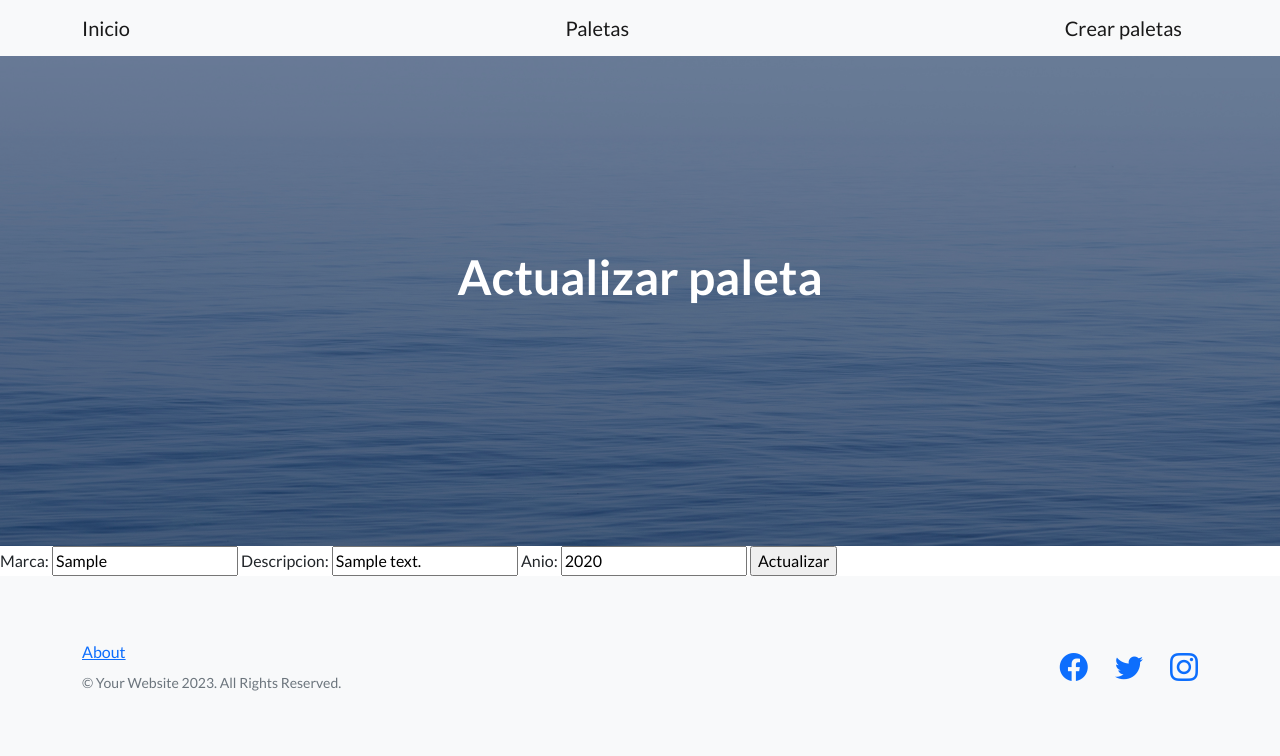
After one commit to NataliaChiara/nuevo-django, a Django app: page /paletas/1/actualizar/ in a window 1280 px wide. The commit adds this page. Shown: the top 756 px of the page. Run offline with Django 4.2, Linux system fonts and the light colour scheme; tables that the repository leaves empty hold one stand-in row (values such as "Sample post"); some libraries are stand-ins or nearby versions.

Commit message:
finalizo paletas

```diff
--- a/inicio/forms.py
+++ b/inicio/forms.py
@@ -1,9 +1,14 @@
 from django import forms
 
-class CrearPaletaFormulario(forms.Form):
+
+class BasePaletaFormulario(forms.Form):
     marca = forms.CharField(max_length=30)
     descripcion = forms.CharField(max_length=250)
     anio = forms.IntegerField()
 
+class CrearPaletaFormulario(BasePaletaFormulario):
+    ...
+class ActualizarPaletaFormulario(BasePaletaFormulario):
+    ...
 class BusquedaPaletaFormulario(forms.Form):
     marca = forms.CharField(max_length=30, required=False)
--- /dev/null
+++ b/inicio/templates/inicio/actualizar_paleta.html
@@ -0,0 +1,18 @@
+{% extends "base.html" %}
+
+{% block title_head %}
+<title>Actualizar paleta</title>
+{% endblock title_head %}
+
+{% block h1_header %}
+Actualizar paleta
+{% endblock h1_header %}
+
+{% block main %}
+
+<form action="" method='POST'>
+    {% csrf_token %}
+    {{formulario}}
+    <input type="submit" value="Actualizar">
+</form>
+{% endblock main %}
--- a/inicio/templates/inicio/paletas.html
+++ b/inicio/templates/inicio/paletas.html
@@ -18,7 +18,7 @@ Paletas
 {% if listado_de_paletas %}
 <ul>
     {% for paleta in listado_de_paletas %}
-    <li>{{paleta}}</li>
+    <li>{{paleta}} --- <a href={% url 'detalle_paleta' paleta.id %}>Ver más</a> | <a href={% url 'eliminar_paleta' paleta.id %}>Eliminar</a> | <a href={% url 'actualizar_paleta' paleta.id %}>Actualizar</a></li>
     {% endfor %}
 </ul>
 {% else %}
--- a/inicio/urls.py
+++ b/inicio/urls.py
@@ -1,9 +1,12 @@
 
 from django.urls import path
-from inicio.views import inicio, paletas, crear_paleta
+from inicio.views import inicio, paletas, crear_paleta, eliminar_paleta, actualizar_paleta, detalle_paleta
 
 urlpatterns = [
     path('', inicio, name='inicio'),
     path('paletas/', paletas, name='paletas'),
-    path('paletas/crear/', crear_paleta, name='crear_paleta')
+    path('paletas/crear/', crear_paleta, name='crear_paleta'),
+    path('paletas/<int:paleta_id>/', detalle_paleta, name='detalle_paleta'),
+    path('paletas/<int:paleta_id>/eliminar/', eliminar_paleta, name='eliminar_paleta'),
+    path('paletas/<int:paleta_id>/actualizar/', actualizar_paleta, name='actualizar_paleta')
 ]
--- a/inicio/views.py
+++ b/inicio/views.py
@@ -1,6 +1,6 @@
 from django.shortcuts import render, redirect
 from inicio.models import Paleta
-from inicio.forms import CrearPaletaFormulario, BusquedaPaletaFormulario
+from inicio.forms import CrearPaletaFormulario, BusquedaPaletaFormulario, ActualizarPaletaFormulario
 
 def inicio(request):
     return render(request, 'inicio/inicio.html', {})
@@ -43,3 +43,29 @@ def crear_paleta(request):
 
     formulario = CrearPaletaFormulario()
     return render(request, 'inicio/crear_paleta.html' , {'formulario': formulario})
+
+def eliminar_paleta (request, paleta_id):
+    paleta_a_eliminar = Paleta.objects.get(id=paleta_id) # OJO CON EL GET, PUEDE ROMPER
+    paleta_a_eliminar.delete()
+    return redirect('paletas')
+
+def actualizar_paleta (request, paleta_id):
+    paleta_a_actualizar = Paleta.objects.get(id=paleta_id)
+    if request.method == 'POST':
+        formulario = ActualizarPaletaFormulario(request.POST)
+        if formulario.is_valid():
+            info_nueva = formulario.cleaned_data
+            paleta_a_actualizar.marca = info_nueva.get('marca')
+            paleta_a_actualizar.descripcion = info_nueva.get('descripcion')
+            paleta_a_actualizar.anio = info_nueva.get('anio')
+            paleta_a_actualizar.save()
+            return redirect('paletas')
+        else:
+            return render(request, 'inicio/actualizar_paleta.html', {'formulario': formulario})
+
+    formulario = ActualizarPaletaFormulario(initial={'marca': paleta_a_actualizar.marca, 'descripcion': paleta_a_actualizar.descripcion, 'anio': paleta_a_actualizar.anio})
+    return render(request, 'inicio/actualizar_paleta.html', {'formulario': formulario})
+
+def detalle_paleta(request, paleta_id):
+    paleta = Paleta.objects.get(id=paleta_id)
+    return render(request, 'inicio/detalle_paleta.html', {'paleta': paleta})
```
Also changed, not shown: inicio/templates/inicio/detalle_paleta.html (added, +19 -0 lines).
